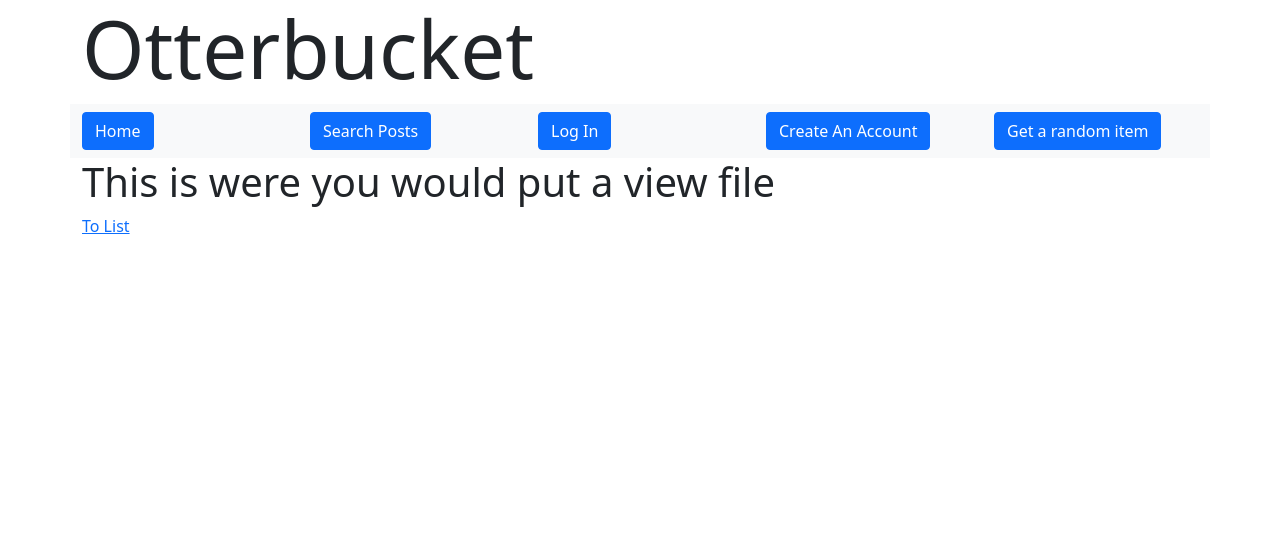
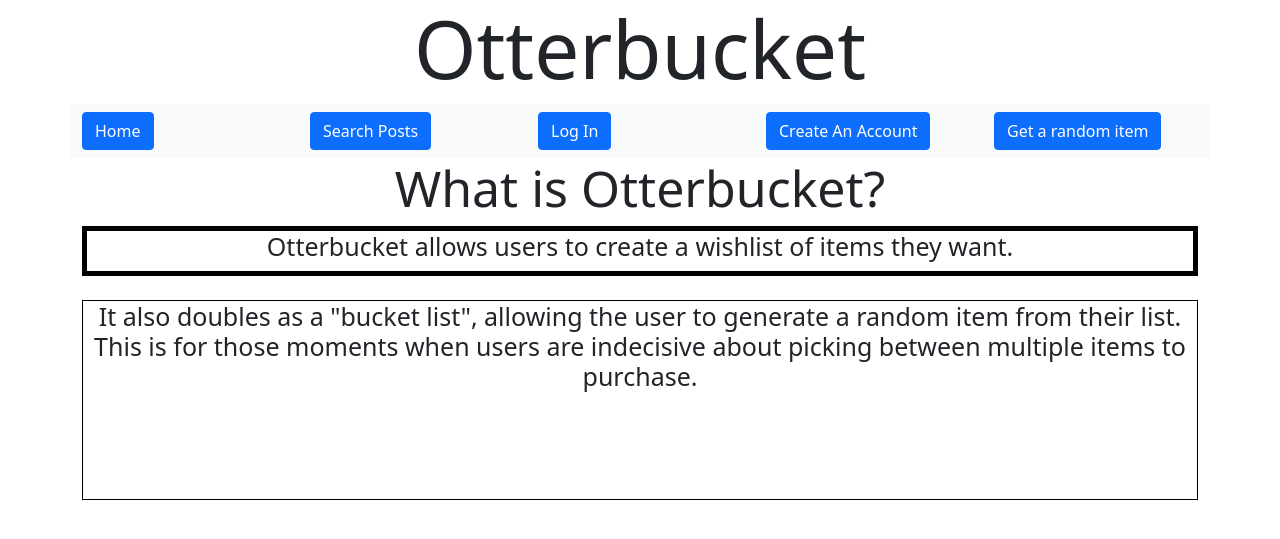
Before and after one commit to JRAM937/cst438groupH, a Django app: page / in a window 1280 px wide. Shown: the top 539 px of the page. Run offline with Django 3.2, Linux system fonts and the light colour scheme.

Commit message:
Homepage/Random-Item Page
Random-Item and Home pages are complete!
Also added a plethora of comments.

```diff
--- a/otterbucket_app/templates/otterbucket_app/main-page.html
+++ b/otterbucket_app/templates/otterbucket_app/main-page.html
@@ -1,11 +1,41 @@
-<!--
-    <!DOCTYPE html>
- -->
- {% include "otterbucket_app/header.html" %}
-      <h1>This is were you would put a view file</h1>
-      <div>
-         <a href='/list'>To List</a>
+{% include "otterbucket_app/header.html" %}
+
+<!--===================================landing page======================================================================-->
+<!-------------------------The Styles---------------------------------->
+<style>
+   #wrapper{width:100%; height:50px; border:5px solid black;}
+   #bigwrapper{width:100%; height:200px; border:1px solid black;}
+	h1 {text-align: center; font-size: 50px;}
+	h2 {text-align: center; font-size: 25px;}
+</style>
+<!---------------------------------------------------------------------->
+
+   <!----------------------------------------------The Body----------------------------------------------------------->
+   <body>
+      <!--_____The header________-->
+      <h1>What is Otterbucket?</h1>
+
+      <!--________________________________________________________________-->
+      <!--The Wrapper-->
+      <!--________________________________________________________________-->
+      <div id="wrapper">
+         <h2>
+            Otterbucket allows users to create a wishlist of items they want.
+         </h2>
       </div>
-
+      <!--________________________________________________________________-->
+      <br>
+      <!--____________________________________________________________________________________________________-->
+      <!--The Big Wrapper-->
+      <!--____________________________________________________________________________________________________-->
+      <div id="bigwrapper">
+         <h2>
+            It also doubles as a "bucket list", allowing the user to generate a random item from their list.
+            This is for those moments when users are indecisive about picking between multiple items to purchase.
+         </h2>
+      </div>
+      <!--____________________________________________________________________________________________________-->
    </body>
+   <!----------------------------------------------The Body----------------------------------------------------------->
 </html>
+<!--===================================landing page======================================================================-->
--- a/otterbucket_app/views.py
+++ b/otterbucket_app/views.py
@@ -1,5 +1,6 @@
 from django.shortcuts import render, redirect, reverse
 from django.http import HttpResponse, HttpResponseRedirect
+from django.core import serializers
 
 from .models import BucketItem,BucketList,User
 
@@ -82,4 +83,32 @@ def loginUser(request):
 
 # TODO: Implement random_item
 def randomItem(request):
-    return render(request, 'otterbucket_app/random-item.html')
+    if(request.session.get('Username',None) == None):
+        return HttpResponseRedirect(reverse('login'))
+
+    context = {}
+    username = request.session['Username']
+
+    user = User.objects.get(username = username)
+
+    #=====================================================================
+    #The following two lines of code only work if the user has a list. The
+    #third line allows for debugging should the user have no way to create
+    #a list.
+    #---------------------------------------------------------------------
+
+    bucketIds = BucketList.objects.filter(user = user)
+    bucketItems = BucketItem.objects.filter(id__in=bucketIds)
+
+    #---------------------------------------------------------------------
+    #Should the user have no way to create a list, comment out the
+    #previous two lines of code and then uncomment the code below.
+    #-------------------------------------------------------------
+    #bucketItems = BucketItem.objects.all()
+    #-------------------------------------------------------------
+    #=====================================================================
+
+    bucketItemJson = serializers.serialize('json', bucketItems)
+    context['bucketItems'] = bucketItemJson
+
+    return render(request, 'otterbucket_app/random-item.html', context)
```
Also changed, not shown: otterbucket_app/templates/otterbucket_app/random-item.html (+44 -7 lines).
